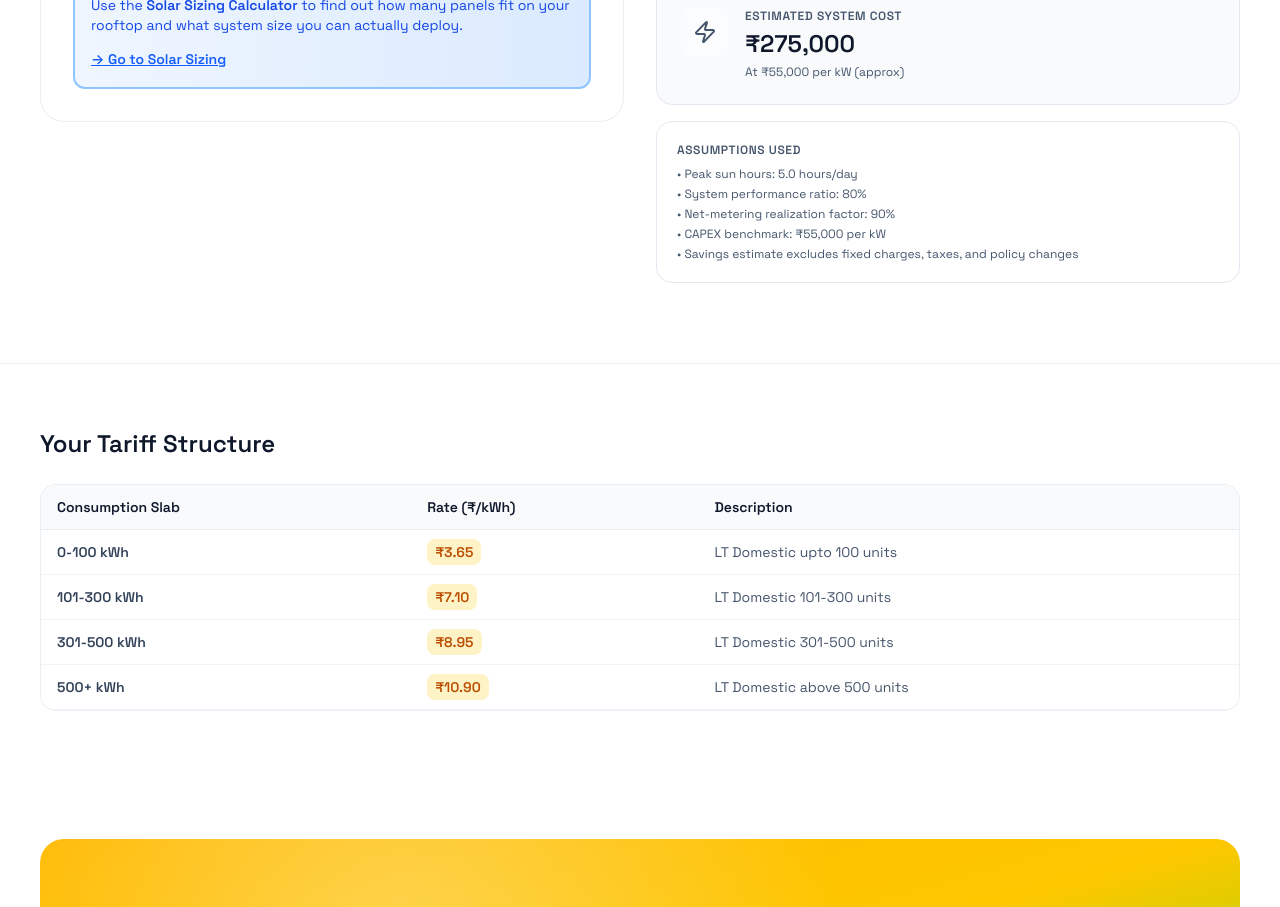
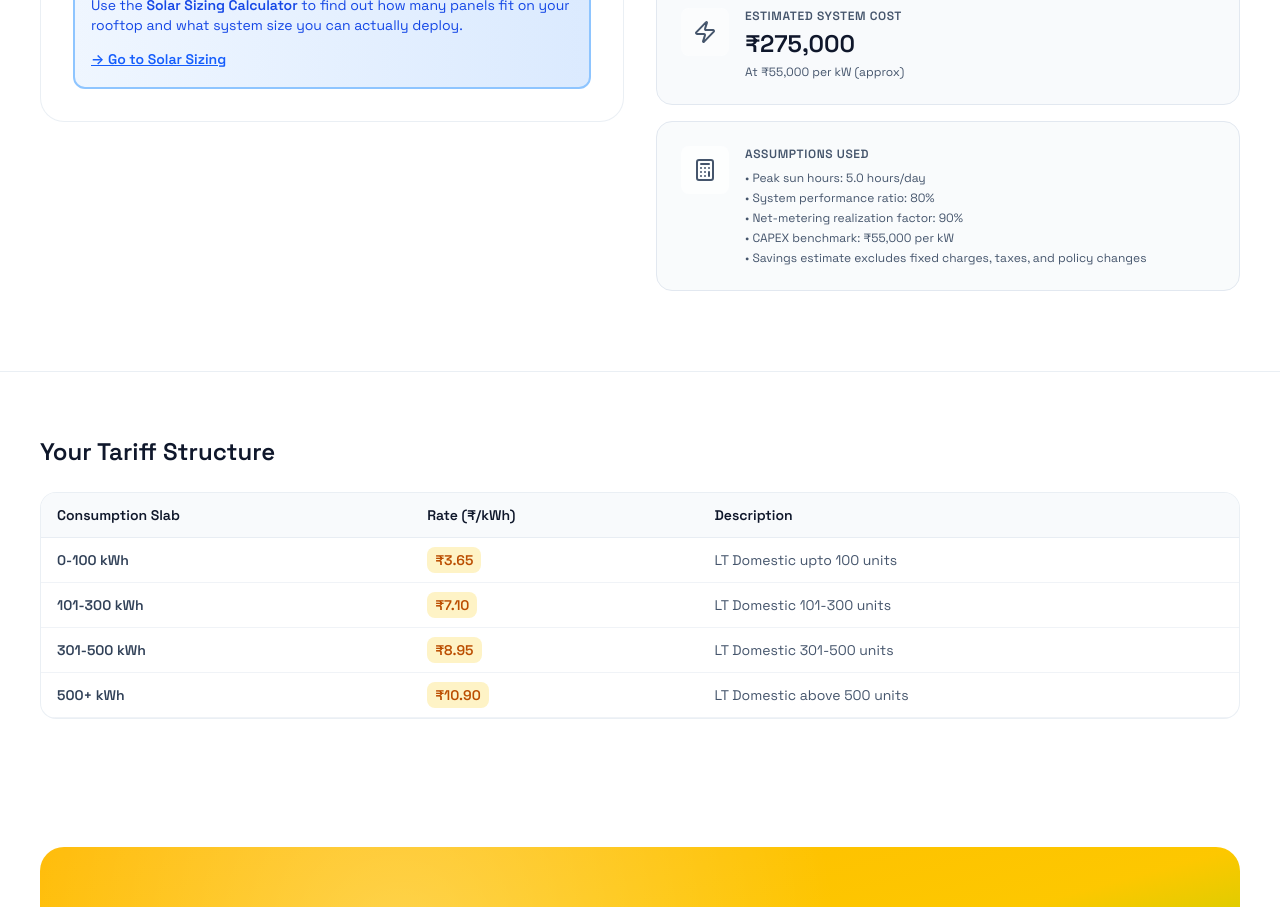
Before and after one commit to sooryx-eng/Sooryx_Live, a Next.js app: page /calculator in a window 1280 px wide. Shown: the part 1120-2027 px from the top of the page. Built offline with nearby package versions, Linux system fonts and the light colour scheme.

Commit message:
Align assumptions card with result card layout for cleaner calculator UI

```diff
--- a/app/calculator/page.tsx
+++ b/app/calculator/page.tsx
@@ -564,8 +564,13 @@ export default function SolarCalculator() {
               initial={{ opacity: 0, y: 10 }}
               animate={{ opacity: 1, y: 0 }}
               transition={{ delay: 0.35 }}
-              className="rounded-2xl border border-slate-200 bg-white/70 p-5"
+              className="rounded-2xl border border-slate-200 bg-slate-50/80 p-6"
             >
+              <div className="flex items-start gap-4">
+                <div className="rounded-lg bg-white/70 p-3">
+                  <Calculator className="size-6 text-slate-600" />
+                </div>
+                <div className="flex-1">
                   <p className="mb-2 text-xs font-semibold uppercase tracking-wider text-slate-600">
                     Assumptions used
                   </p>
@@ -576,6 +581,8 @@ export default function SolarCalculator() {
                     <li>• CAPEX benchmark: ₹55,000 per kW</li>
                     <li>• Savings estimate excludes fixed charges, taxes, and policy changes</li>
                   </ul>
+                </div>
+              </div>
             </motion.div>
           </motion.div>
         </div>
```
Lines whose indentation alone changed are shown as unchanged.
